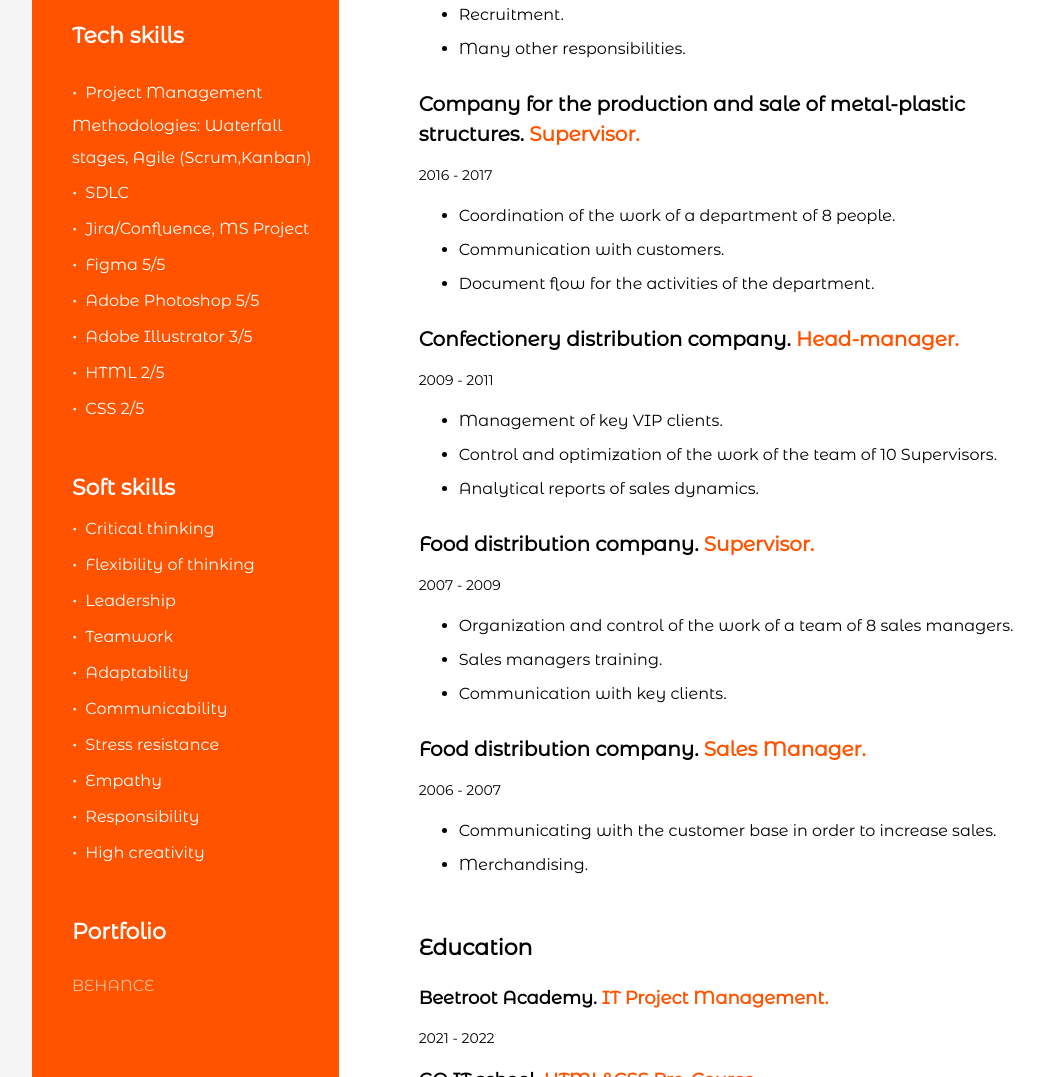
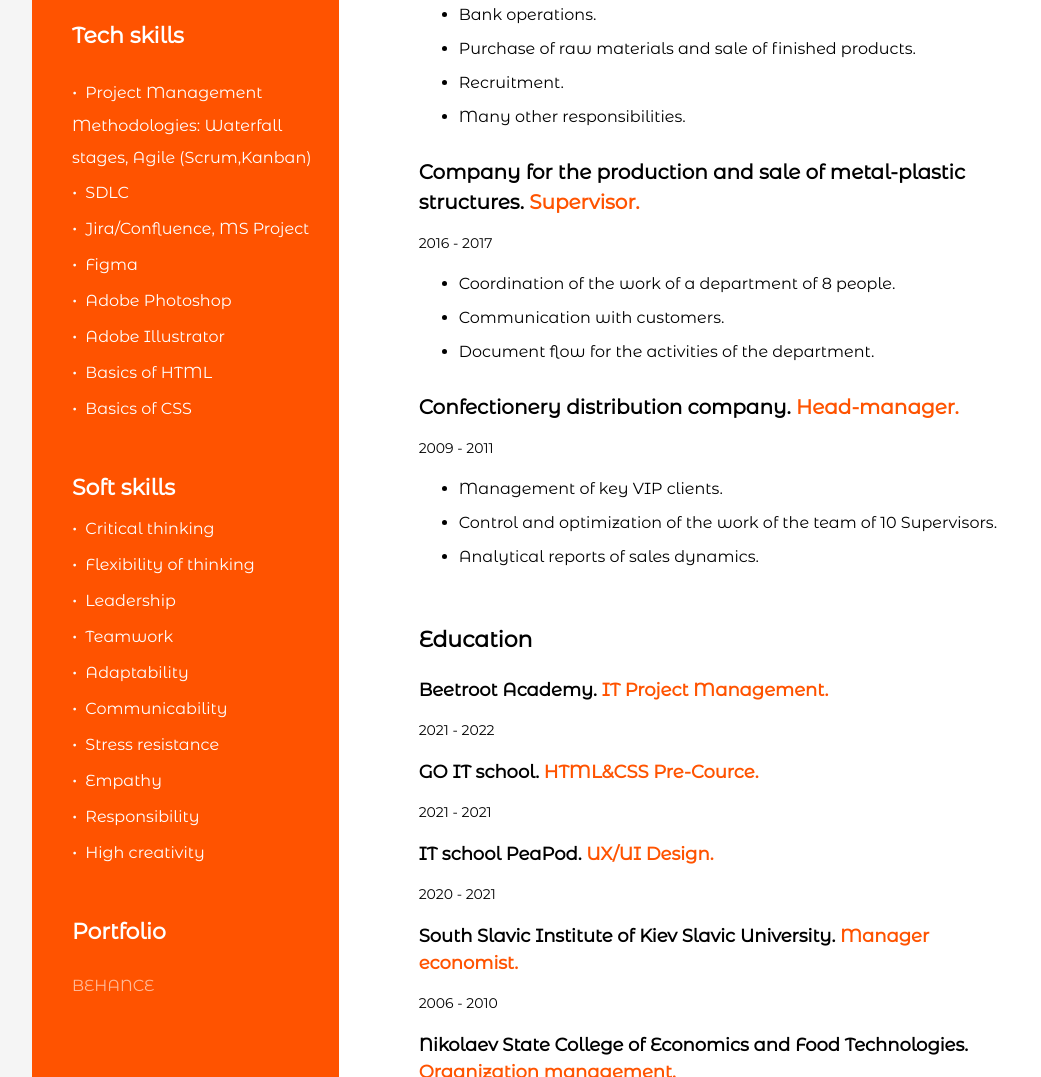
Before and after one commit to K2tarina/Resume-PM, a plain HTML site: page index.html in a window 1280 px wide. Shown: the part 968-2045 px from the top of the page, without its empty margins (16-1057 px from the left). Drawn offline with Linux system fonts and the light colour scheme.

Commit message:
delite 2 work experience

```diff
--- a/index.html
+++ b/index.html
@@ -40,11 +40,11 @@
           <li class="skills-item">Project Management Methodologies: Waterfall stages,  Agile (Scrum,Kanban) </li>
           <li class="skills-item">SDLC </li>
           <li class="skills-item">Jira/Confluence, MS Project</li>
-          <li class="skills-item">Figma 5/5 </li>
-          <li class="skills-item">Adobe Photoshop  5/5 </li>
-          <li class="skills-item">Adobe Illustrator  3/5</li>
-          <li class="skills-item">HTML 2/5 </li>
-          <li class="skills-item">CSS 2/5 </li>
+          <li class="skills-item">Figma</li>
+          <li class="skills-item">Adobe Photoshop</li>
+          <li class="skills-item">Adobe Illustrator</li>
+          <li class="skills-item">Вasics of HTML</li>
+          <li class="skills-item">Вasics of CSS</li>
 
 
         </ul>
@@ -104,6 +104,8 @@
           <li class="experience-item">Prototyping, wireframing, user flows, mockups.</li>
           <li class="experience-item">Experience with responsive visual interface design, layouts and grid systems</li>
           <li class="experience-item">Experience with visual hierarchy, typography, color theory, animation, accessibility.</li>
+          <li class="experience-item">Design process management.</li>
+          <li class="experience-item">Full cycle of web and mobile product development.</li>
         </ul>
 
         <h3 class="jobs-occupation">Sewing enterprise.  <span class="accent">Head Enterprise Manager.</span></h3>
@@ -131,22 +133,7 @@
           <li class="experience-item">Analytical reports of sales dynamics.</li>
         </ul>
 
-      </ul>
-      <h3 class="jobs-occupation">Food distribution company.  <span class="accent">Supervisor.</span></h3>
-      <p class="jobs-time">2007 - 2009</p>
-      <ul class="experience">
-        <li class="experience-item">Organization and control of the work of a team of 8 sales managers.</li>
-        <li class="experience-item">Sales managers training.</li>
-        <li class="experience-item">Communication with key clients.</li>
-      </ul>
 
-    </ul>
-    <h3 class="jobs-occupation">Food distribution company. <span class="accent">Sales Manager.</span></h3>
-    <p class="jobs-time">2006 - 2007</p>
-    <ul class="experience">
-      <li class="experience-item">Communicating with the customer base in order to increase sales.</li>
-      <li class="experience-item">Merchandising.</li>
-    </ul>
 
 
       </section>
```
